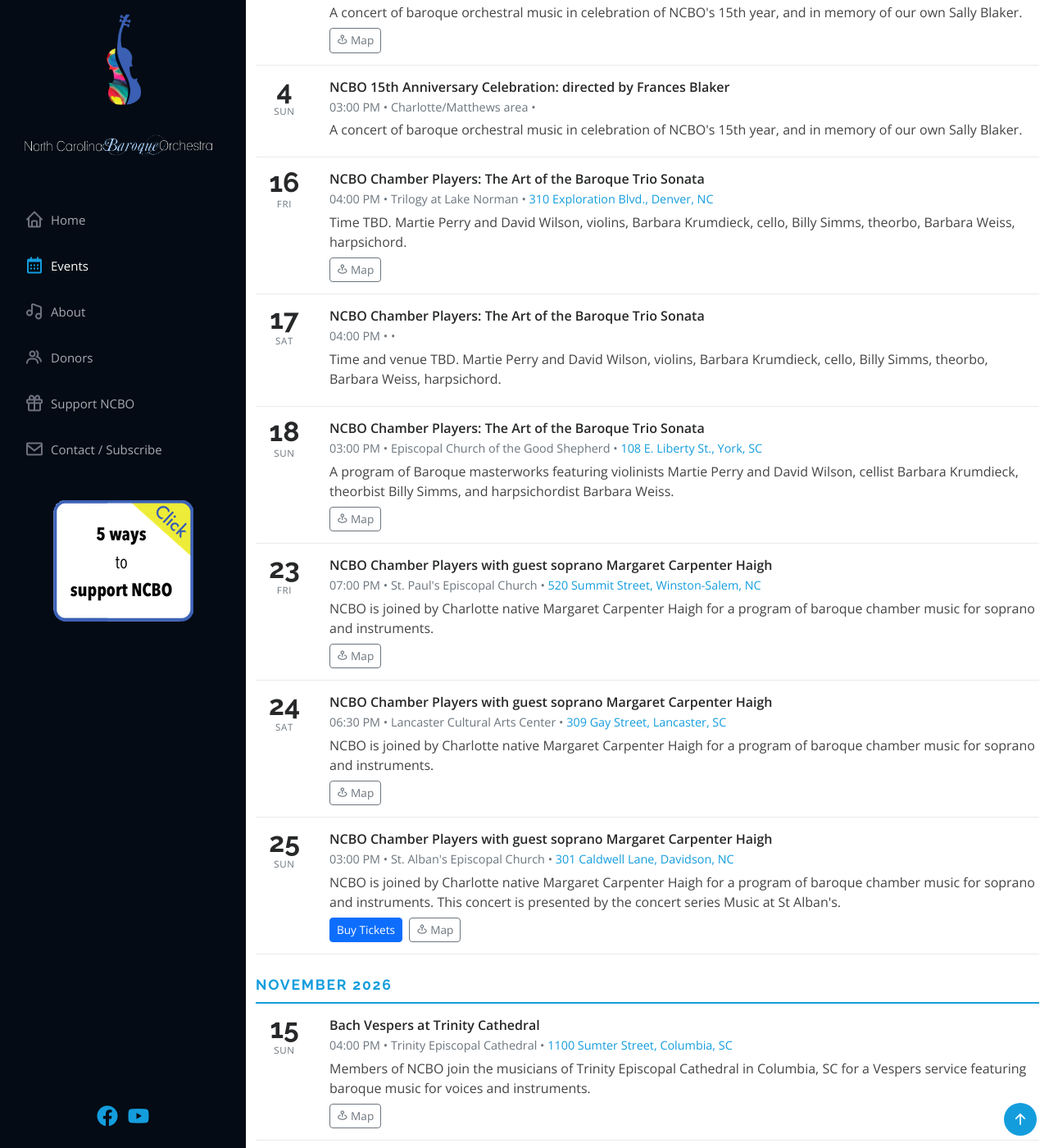
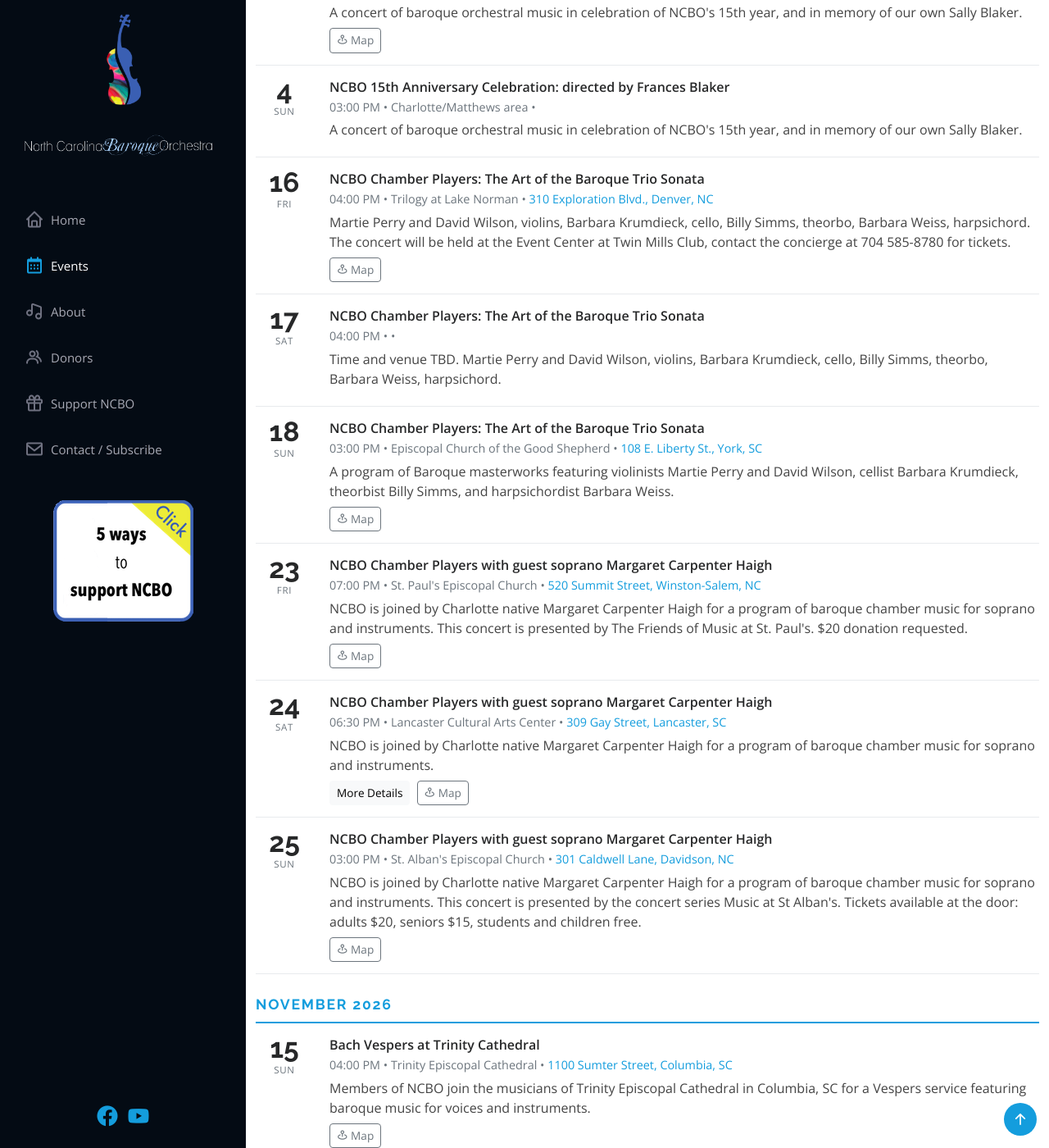
Before and after one commit to ncbaroqueorchestra/ncboweb, a Jekyll site: the page built from index.md, in a window 1280 px wide and 1400 px high, scrolled down 2158 px. Shown: the whole window at 82% size. Built offline with Jekyll 4.4.1, drawn with Linux system fonts in a browser that asks for light colours; comment, search, counter and statistics services are not loaded; some of the changed text lies outside the part shown.

Commit message:
Updated NCBO events

```diff
--- a/_data/events.yml
+++ b/_data/events.yml
@@ -42,7 +42,7 @@
   heading: 'Outreach Program: "Why go for Baroque?"'
   mapurl: https://maps.app.goo.gl/M4WuBNnCDyqmSKbHA
   sortdate: 1790881200
-  venue: Davidson College Presbyterian Church
+  venue: Davidson College Presbyterian Church, Congregation House
 - address: ''
   description: A concert of baroque orchestral music in celebration of NCBO's 15th
     birthday, and in memory of our own Sally Blaker.
@@ -78,8 +78,10 @@
   sortdate: 1791140400
   venue: Charlotte/Matthews area
 - address: 310 Exploration Blvd., Denver, NC
-  description: Time TBD. Martie Perry and David Wilson, violins, Barbara Krumdieck,
-    cello, Billy Simms, theorbo, Barbara Weiss, harpsichord.
+  description: 'Martie Perry and David Wilson, violins, Barbara Krumdieck, cello,
+    Billy Simms, theorbo, Barbara Weiss, harpsichord. The concert will be held at
+    the Event Center at Twin Mills Club, contact the concierge at 704 585-8780 for
+    tickets. '
   eventdate: 10/16/2026
   eventday: '16'
   eventmonthyear: October 2026
@@ -115,7 +117,8 @@
   venue: Episcopal Church of the Good Shepherd
 - address: 520 Summit Street, Winston-Salem, NC
   description: NCBO is joined by Charlotte native Margaret Carpenter Haigh for a program
-    of baroque chamber music for soprano and instruments.
+    of baroque chamber music for soprano and instruments. This concert is presented
+    by The Friends of Music at St. Paul's. $20 donation requested.
   eventdate: 10/23/2026
   eventday: '23'
   eventmonthyear: October 2026
@@ -130,6 +133,7 @@
     of baroque chamber music for soprano and instruments.
   eventdate: 10/24/2026
   eventday: '24'
+  eventdetailsurl: https://lcshp.org/cultural-arts-center-concerts-events
   eventmonthyear: October 2026
   eventtime: 06:30 PM
   eventweekday: Sat
@@ -142,7 +146,8 @@
     program of baroque chamber music for soprano and instruments.
 
 
-    This concert is presented by the concert series Music at St Alban''s.'
+    This concert is presented by the concert series Music at St Alban''s. Tickets
+    available at the door: adults $20, seniors $15, students and children free.'
   eventdate: 10/25/2026
   eventday: '25'
   eventmonthyear: October 2026
@@ -151,7 +156,6 @@
   heading: NCBO Chamber Players with guest soprano Margaret Carpenter Haigh
   mapurl: https://maps.app.goo.gl/7KX9Nos5MtV8nSsM8
   sortdate: 1792954800
-  ticketurl: https://www.masaconcerts.org
   venue: St. Alban's Episcopal Church
 - address: 1100 Sumter Street, Columbia, SC
   description: Members of NCBO join the musicians of Trinity Episcopal Cathedral in
@@ -199,7 +203,8 @@
   sortdate: 1796587200
   venue: ''
 - address: 2101 N. Herritage St., Kinston, NC
-  description: George Frideric Handel's beloved oratorio "Messiah."
+  description: NCBO joins the Kinston/Lenoir Community Chorus, under the direction
+    of Jane Cain, for George Frideric Handel's beloved oratorio "Messiah."
   eventdate: 12/07/2026
   eventday: '7'
   eventmonthyear: December 2026
```
